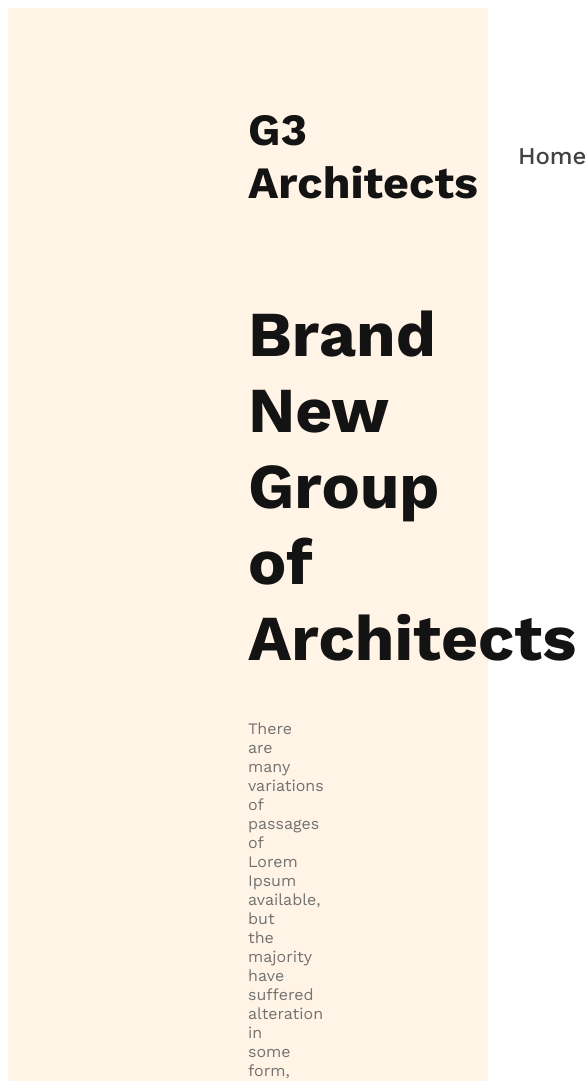
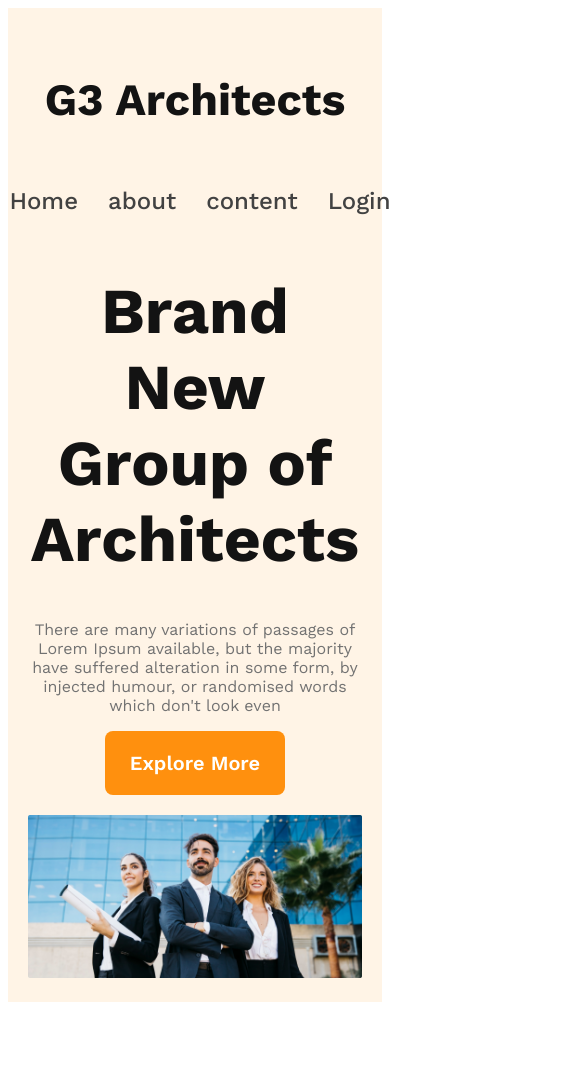
Before and after one commit to Fshohanur/G3-Architects-website, a plain HTML site: page index.html in a window 390 px wide. Shown: the top 1081 px of the page, 585 px wide, since content can reach past the window. After the commit the page ends 1010 px from the top, so only its background shows below. Drawn offline with nearby package versions, Linux system fonts and the light colour scheme.

Commit message:
finished the header

```diff
--- a/styles/architects.css
+++ b/styles/architects.css
@@ -7,7 +7,14 @@
     font-family: 'Work Sans', sans-serif;
 }
 .btn-primary{
-
+    border-radius: 8px;
+    color: #fff;
+    font-size: 1.25rem;
+    font-weight: 600;
+    background: #FF900E;
+    padding: 20px 25px;
+    cursor: pointer;
+    border: 0;
 
 }
 
@@ -62,3 +69,29 @@ nav li a {
     font-weight: 400;
     color:#727272;
 }
+.banner img{
+    margin-top: 20px;
+    width: 100%;
+}
+
+
+/* responsive styles */
+/* Mobile devices */
+@media screen and (max-width: 576px) {
+    header{
+        padding: 20px;
+    }
+    nav{
+        flex-direction: column;
+    }
+
+}
+/* medium devices */
+@media screen  and (min-width: 576px) and (max-width: 960px ) {
+    header{
+        padding: 50px;
+    }
+    nav{
+        flex-direction: column;
+    }
+}
```
